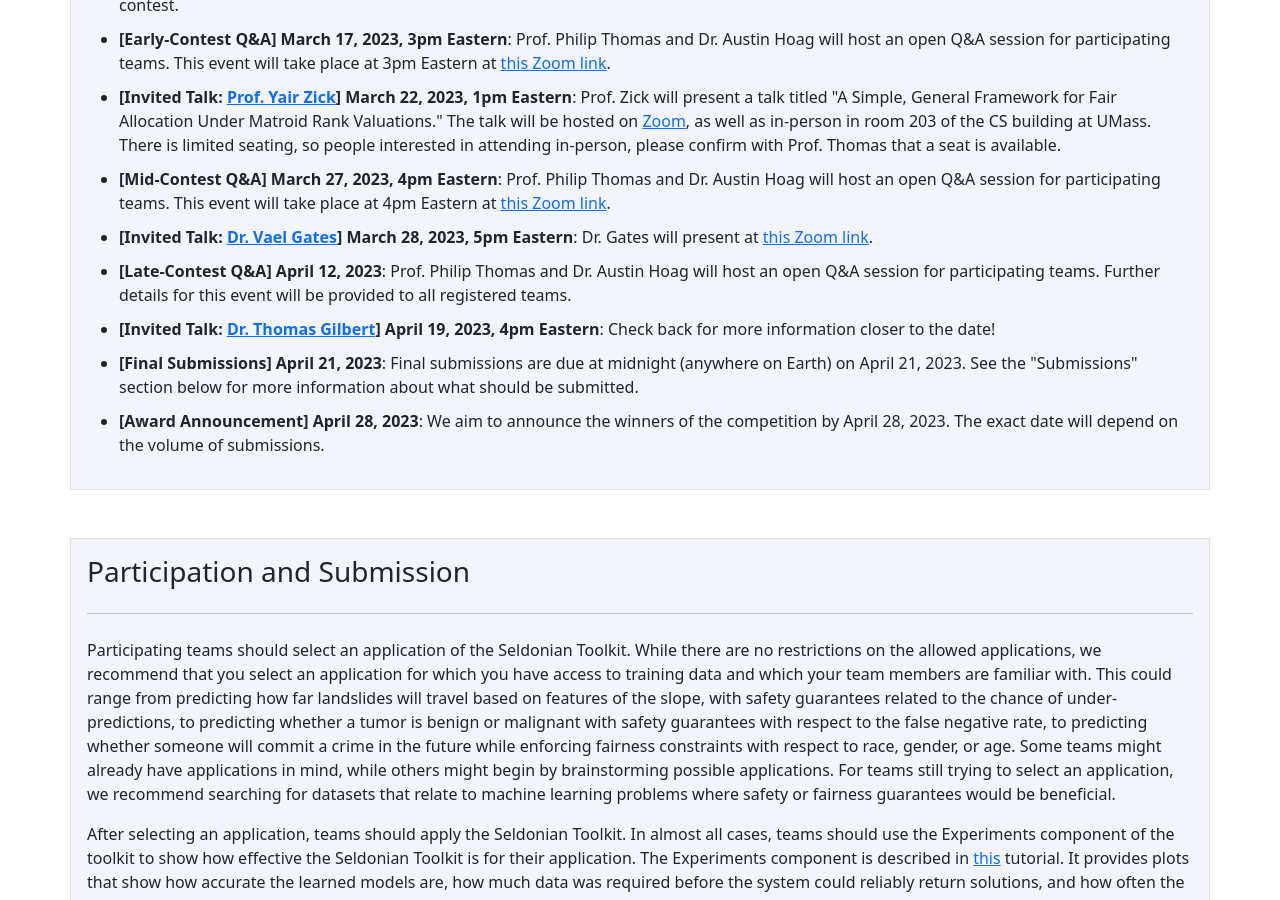
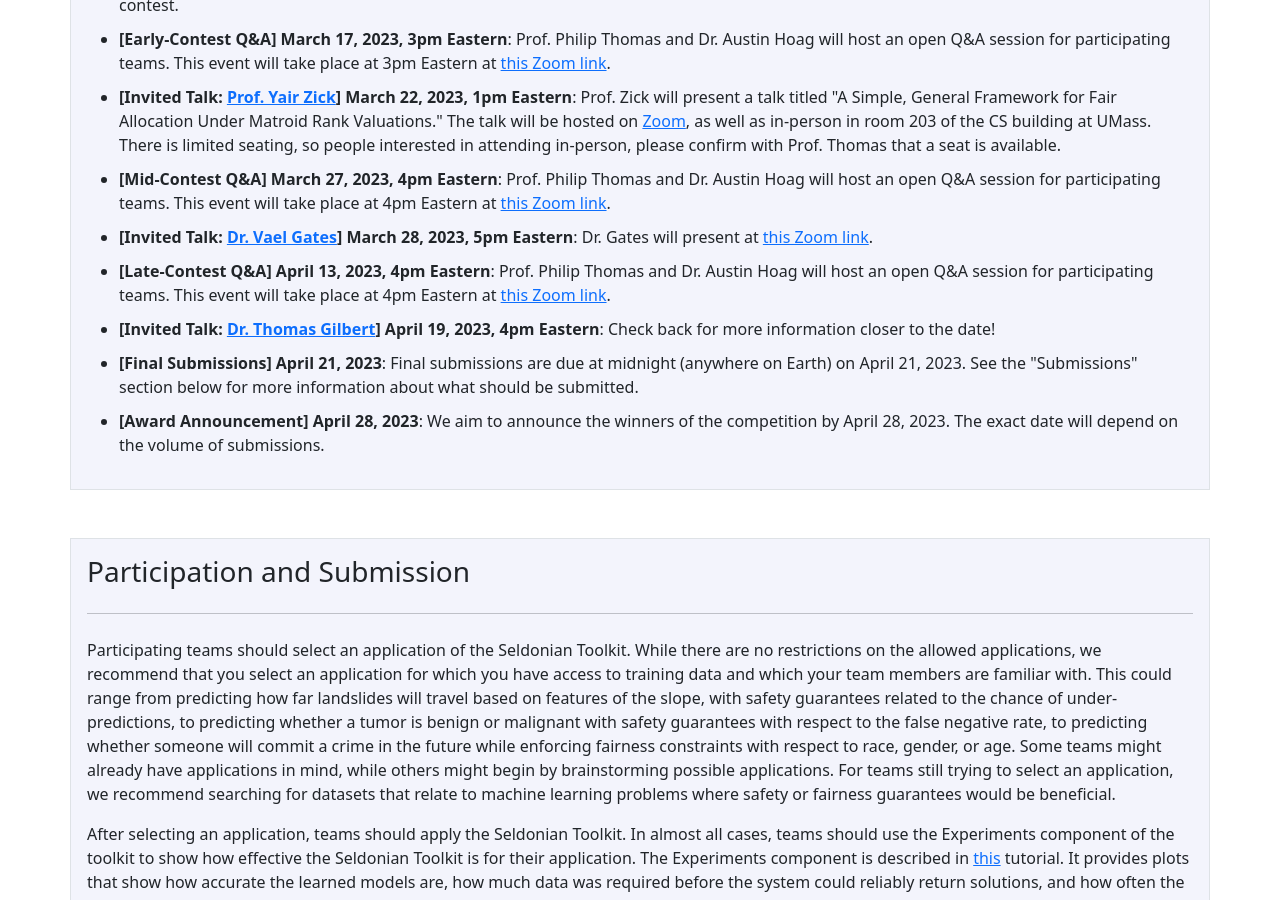
Before and after one commit to seldonian-framework/Tutorials, a Jekyll site: the page built from contest.md, in a window 1280 px wide and 900 px high, scrolled down 1680 px. Built offline with Jekyll 4.4.1, drawn with Linux system fonts in a browser that asks for light colours; nearby versions of some CDN libraries.

Commit message:
Updated late-contest Q&A information.

```diff
--- a/contest.md
+++ b/contest.md
@@ -67,7 +67,7 @@
             <li style="margin: 10px 0;"><b>[Invited Talk: <a href="https://people.umass.edu/yzick/">Prof. Yair Zick</a>] March 22, 2023, 1pm Eastern</b>: Prof. Zick will present a talk titled "A Simple, General Framework for Fair Allocation Under Matroid Rank Valuations." The talk will be hosted on <a href="https://umass-amherst.zoom.us/j/98544373996">Zoom</a>, as well as in-person in room 203 of the CS building at UMass. There is limited seating, so people interested in attending in-person, please confirm with Prof. Thomas that a seat is available.</li>
             <li style="margin: 10px 0;"><b>[Mid-Contest Q&A] March 27, 2023, 4pm Eastern</b>: Prof. Philip Thomas and Dr. Austin Hoag will host an open Q&A session for participating teams. This event will take place at 4pm Eastern at <a href="https://umass-amherst.zoom.us/j/97492091365">this Zoom link</a>.</li>
             <li style="margin: 10px 0;"><b>[Invited Talk: <a href="https://vaelgates.com/">Dr. Vael Gates</a>] March 28, 2023, 5pm Eastern</b>: Dr. Gates will present at <a href="https://stanford.zoom.us/j/8124240568?pwd=R21wcHkwZ0NIOXJVUCtyaUJrVVViUT09">this Zoom link</a>.</li>
-            <li style="margin: 10px 0;"><b>[Late-Contest Q&A] April 12, 2023</b>: Prof. Philip Thomas and Dr. Austin Hoag will host an open Q&A session for participating teams. Further details for this event will be provided to all registered teams.</li>
+            <li style="margin: 10px 0;"><b>[Late-Contest Q&A] April 13, 2023, 4pm Eastern</b>: Prof. Philip Thomas and Dr. Austin Hoag will host an open Q&A session for participating teams. This event will take place at 4pm Eastern at <a href="https://umass-amherst.zoom.us/j/98566248497">this Zoom link</a>.</li>
             <li style="margin: 10px 0;"><b>[Invited Talk: <a href="https://www.thomaskrendlgilbert.com/">Dr. Thomas Gilbert</a>] April 19, 2023, 4pm Eastern</b>: Check back for more information closer to the date!</li>
             <li style="margin: 10px 0;">
                 <b>[Final Submissions] April 21, 2023</b>: Final submissions are due at midnight (anywhere on Earth) on April 21, 2023. See the "Submissions" section below for more information about what should be submitted.
```
